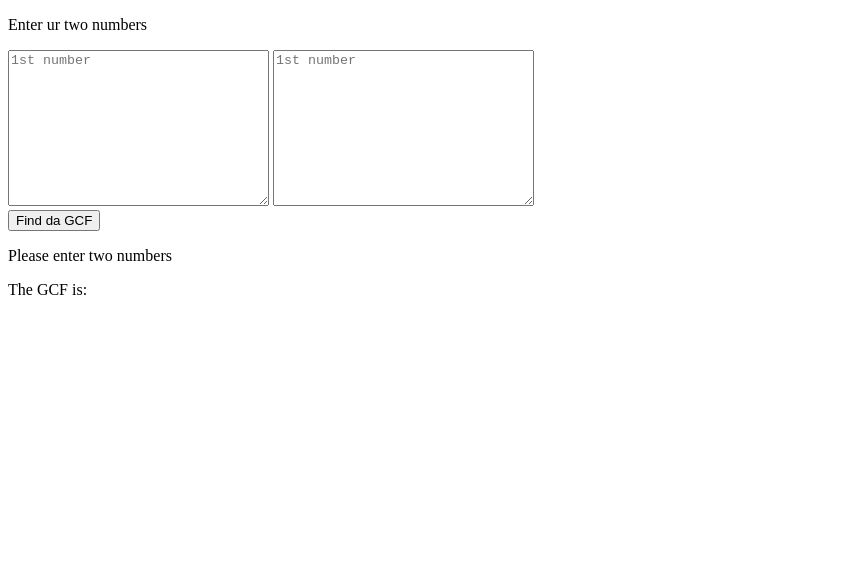
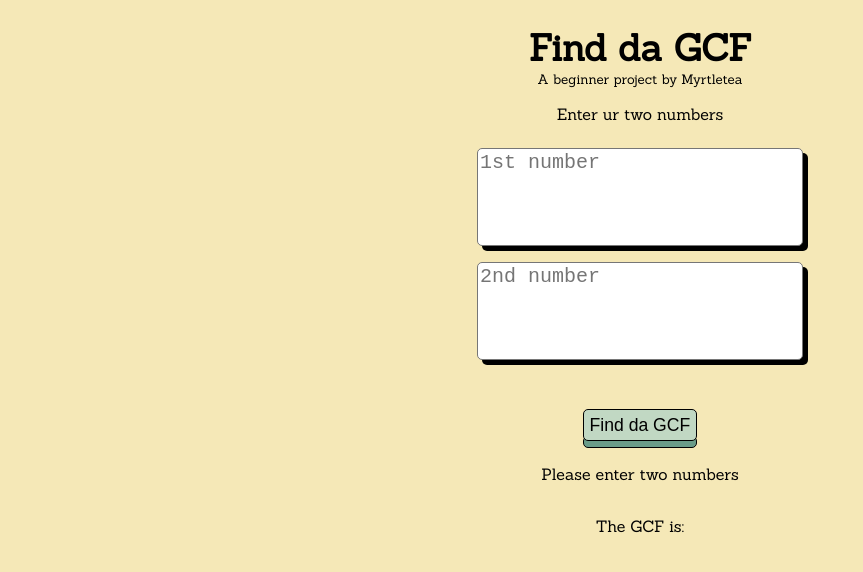
Before and after one commit to Nonaxce/gcf-finder, a plain HTML site: page index.html in a window 1280 px wide. Shown: the whole page, without its empty margins (0-863 px from the left). Drawn offline with Linux system fonts and the light colour scheme.

Commit message:
Updates index.html

```diff
--- a/index.html
+++ b/index.html
@@ -3,16 +3,38 @@
 <head>
     <meta charset="UTF-8">
     <meta name="viewport" content="width=device-width, initial-scale=1.0">
-    <title>Cool GCF Finder</title>
+    <link rel="stylesheet" href="style.css">
+    <!-- FONTS -->
+    <link rel="preconnect" href="https://fonts.googleapis.com">
+    <link rel="preconnect" href="https://fonts.gstatic.com" crossorigin>
+    <link href="https://fonts.googleapis.com/css2?family=Sanchez&display=swap" rel="stylesheet">
+    <title>Find da GCF</title>
 </head>
 <body>
-<p>Enter ur two numbers</p>
-<textarea placeholder="1st number" id="input-num1" cols="30" rows="10"></textarea>
-<textarea placeholder="1st number" id="input-num2" cols="30" rows="10"></textarea>
-<br>
-<button id="find-GCF-button">Find da GCF</button>
-<p id="display-error-msg"></p>
-<p>The GCF is: <span id="gcf-output"><span></p>
+<main>
+    <article>
+    <section class="title-header">
+        <h1>Find da GCF</h1>
+        <sub>A beginner project by Myrtletea</sub>
+    </section>
+
+    <section class="main-part">
+        <p>Enter ur two numbers</p>
+        <textarea placeholder="1st number" id="input-num1" rows="4"></textarea>
+        <textarea placeholder="2nd number" id="input-num2" rows="4"></textarea>
+        <br>
+        <div class="gcf-button">
+            <button id="find-GCF-button" class="gcf-button-top">Find da GCF</button>
+            <div class="gcf-button-bottom"></div>
+        </div>
+
+        <p id="display-error-msg"></p>
+        <p>The GCF is: </p>
+        <p id="gcf-output"></p>
+    </section>
+    </article>
+
+</main>
 
 
 <script src="main.js"></script>
```
